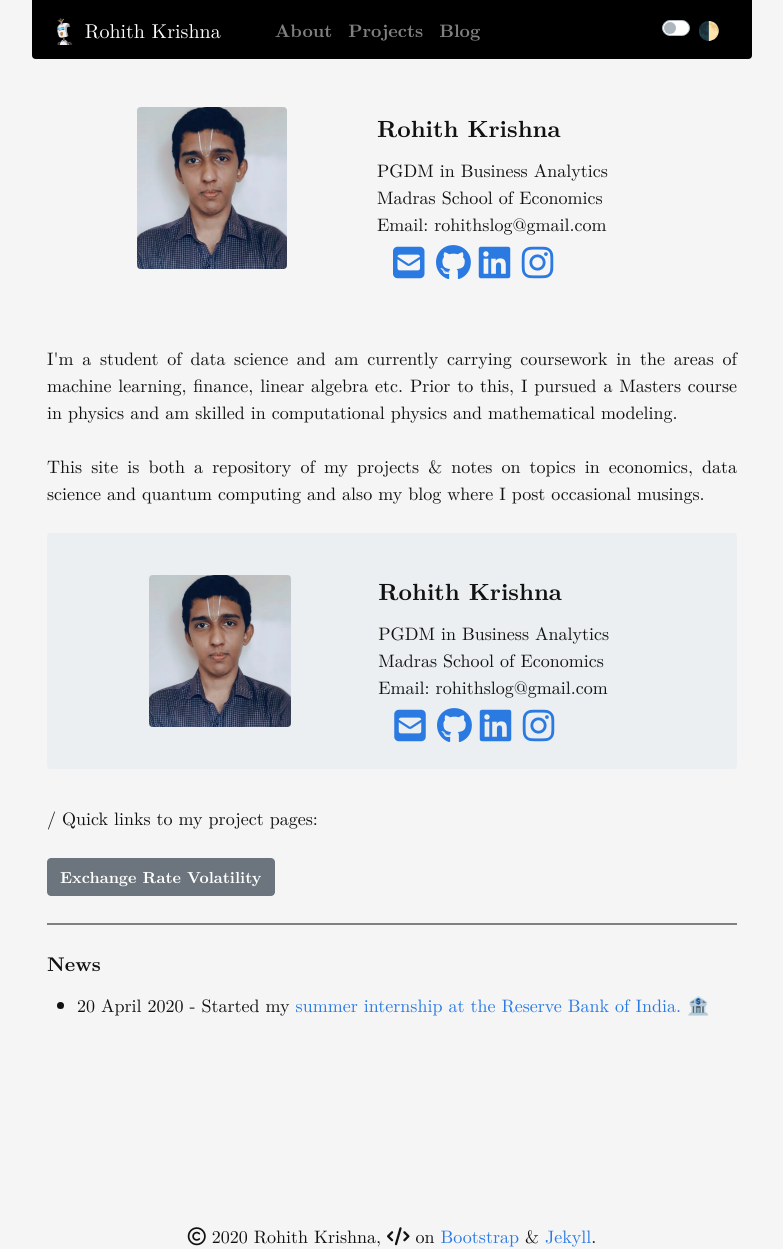
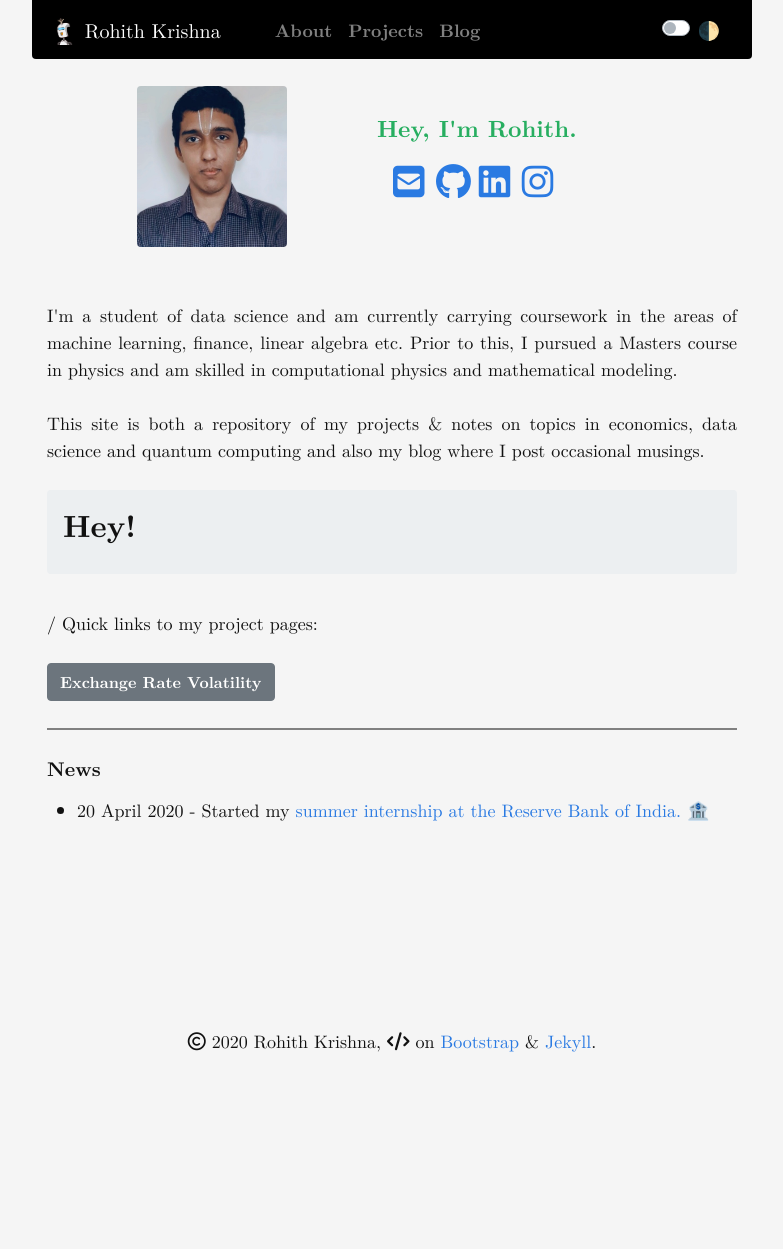
Before and after one commit to rohithmay/rohithmay.github.io, a Jekyll site: the page built from index.md, in a window 1280 px wide. Shown: the whole page, without its empty margins (248-1031 px from the left). Built offline with Jekyll 4.4.1, drawn with Linux system fonts in a browser that asks for light colours; nearby versions of some CDN libraries; a style sheet for code colours, icons or effects is not loaded; after the commit the page ends 1054 px from its top, so only the background shows below that.

Commit message:
Update index.md

```diff
--- a/index.md
+++ b/index.md
@@ -20,26 +20,19 @@ title: Rohith Krishna
                   <div class="col col-5 mr-auto d-flex align-items-left">
                         <div align="left">
                         <br/>
-                        <h2> Rohith Krishna </h2>
 
-                            <!-- Graduate Student <br/> -->
+
+                          <h2> <span style="color:#27AE60"> Hey, I'm Rohith. </span></h2>
+
+                            <!-- Graduate Student <br/>
                             PGDM in Business Analytics <br/>
                             Madras School of Economics <br/>
                             Email: <a data-toggle="tooltip"
                                      data-placement="right"
-                                     title="Write to me here :)">rohithslog@gmail.com</a><br/>
+                                     title="Write to me here :)">rohithslog@gmail.com</a><br/> -->
+
 
                             <nav class="nav">
-                                <!-- <a
-                                class="nav-link col-2"
-                                href="https://scholar.google.com/citations?user=SdGXagwAAAAJ&hl=en"
-                                target="_blank"
-                                data-toggle="tooltip"
-                                data-placement="bottom"
-                                title="Google Scholar">
-                                    <i class="ai ai-google-scholar ai-2x"></i>
-                                </a> -->
-
                               <a
                                 class="nav-link col-2"
                                 href="mailto:rohithslog@gmail.com"
@@ -147,99 +140,8 @@ Template for latest updates here
 
                         <div class="p-3 mb-2 text-black rounded" style = "background-color: #ECEFF1;">
 
+                        <h1>  Hey! </h1>
 
-                        <div class="row">
-
-                                <div class="col col-3 ml-auto d-flex align-items-center">
-                                    <img style="margin: 0px 0 0px 0;"
-                                         id="gravatar-img"
-                                         src="images/pro-pic.jpg"
-                                         class="rounded"
-                                         width="170" />
-                                </div>
-                                <div class="col col-1">
-                                      </div>
-
-                                <div class="col col-5 mr-auto d-flex align-items-left">
-                                      <div align="left">
-                                      <br/>
-                                      <h2> Rohith Krishna </h2>
-
-                                          <!-- Graduate Student <br/> -->
-                                          PGDM in Business Analytics <br/>
-                                          Madras School of Economics <br/>
-                                          Email: <a data-toggle="tooltip"
-                                                   data-placement="right"
-                                                   title="Write to me here :)">rohithslog@gmail.com</a><br/>
-
-                                          <nav class="nav">
-                                              <!-- <a
-                                              class="nav-link col-2"
-                                              href="https://scholar.google.com/citations?user=SdGXagwAAAAJ&hl=en"
-                                              target="_blank"
-                                              data-toggle="tooltip"
-                                              data-placement="bottom"
-                                              title="Google Scholar">
-                                                  <i class="ai ai-google-scholar ai-2x"></i>
-                                              </a> -->
-
-                                            <a
-                                              class="nav-link col-2"
-                                              href="mailto:rohithslog@gmail.com"
-                                              target="_blank"
-                                              data-toggle="tooltip"
-                                              data-placement="bottom"
-                                              title="Email">
-                                                  <i class="fa fa-envelope-square fa-2x"></i>
-                                              </a>
-
-                                              <a
-                                              class="nav-link col-2"
-                                              href="https://github.com/rohithmay"
-                                              target="_blank"
-                                              data-toggle="tooltip"
-                                              data-placement="bottom"
-                                              title="Github">
-                                                  <i class="fa fa-github fa-2x"></i>
-                                              </a>
-
-                                              <a
-                                              class="nav-link col-2"
-                                              href="https://www.linkedin.com/in/rohithkris96"
-                                              target="_blank"
-                                              data-toggle="tooltip"
-                                              data-placement="bottom"
-                                              title="LinkedIn">
-                                                  <i class="fa fa-linkedin-square fa-2x"></i>
-                                              </a>
-
-
-                                              <a
-                                              class="nav-link col-2"
-                                              href="https://instagram.com/rohithmay"
-                                              target="_blank"
-                                              data-toggle="tooltip"
-                                              data-placement="bottom"
-                                              title="Instagram">
-                                                  <i class="fa fa-instagram fa-2x"></i>
-                                              </a>
-
-
-                                              <!-- <a
-                                              class="nav-link col-2"
-                                              href="https://rohithmay.wordpress.com/"
-                                              target="_blank"
-                                              data-toggle="tooltip"
-                                              data-placement="bottom"
-                                              title="Wordpress">
-                                                  <i class="fa fa-wordpress fa-2x"></i>
-                                              </a> -->
-
-
-                                              </nav>
-                                          </div>
-                                      </div>
-                            </div>
 
                         </div> <br>/
 
```
